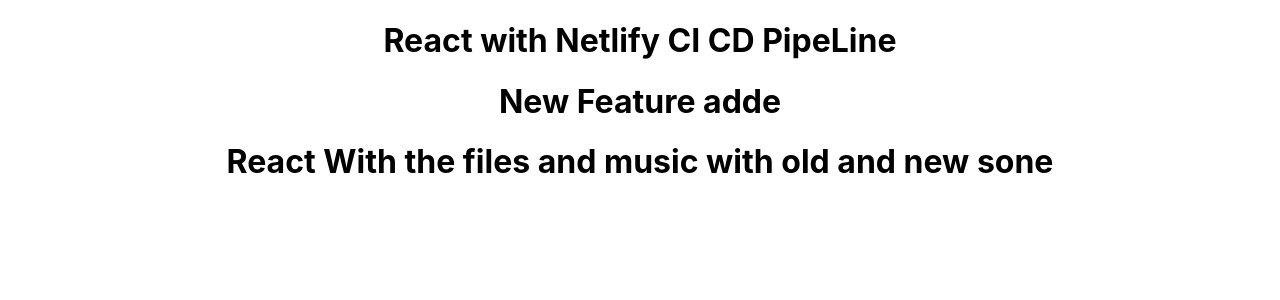
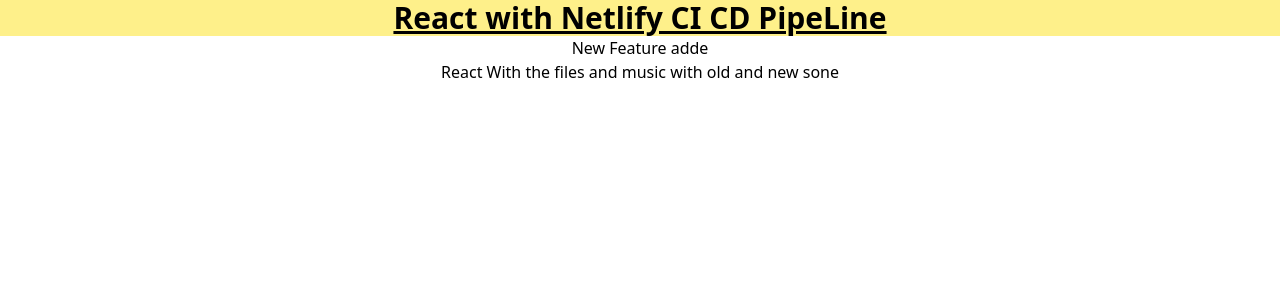
Before and after one commit to Budhabhusha/music-tunes-app, a React (Create React App) app: page / in a window 1280 px wide. Shown: the top 300 px of the page. Built offline with nearby package versions, Linux system fonts and the light colour scheme.

Commit message:
tailwind added

```diff
--- a/package.json
+++ b/package.json
@@ -3,6 +3,7 @@
   "version": "0.1.0",
   "private": true,
   "dependencies": {
+    "@reduxjs/toolkit": "^1.9.5",
     "@testing-library/jest-dom": "^5.16.5",
     "@testing-library/react": "^13.4.0",
     "@testing-library/user-event": "^13.5.0",
@@ -12,7 +13,9 @@
     "@types/react-dom": "^18.2.6",
     "react": "^18.2.0",
     "react-dom": "^18.2.0",
+    "react-redux": "^8.1.1",
     "react-scripts": "5.0.1",
+    "redux": "^4.2.1",
     "typescript": "^4.9.5",
     "web-vitals": "^2.1.4"
   },
@@ -39,5 +42,8 @@
       "last 1 firefox version",
       "last 1 safari version"
     ]
+  },
+  "devDependencies": {
+    "tailwindcss": "^3.3.2"
   }
 }
--- a/src/App.tsx
+++ b/src/App.tsx
@@ -4,7 +4,7 @@
 function App() {
   return (
     <div className="App">
-      <h1>React with Netlify CI CD PipeLine</h1>
+      <h1 className="text-3xl font-bold underline bg-yellow-200">React with Netlify CI CD PipeLine</h1>
       <h1>New Feature adde</h1>
       <h1>React With the files and music with old and new sone</h1>
     </div>
--- a/src/index.css
+++ b/src/index.css
@@ -1,4 +1,8 @@
-body {
+@tailwind base;
+@tailwind components;
+@tailwind utilities;
+
+/* body {
   margin: 0;
   font-family: -apple-system, BlinkMacSystemFont, 'Segoe UI', 'Roboto', 'Oxygen',
     'Ubuntu', 'Cantarell', 'Fira Sans', 'Droid Sans', 'Helvetica Neue',
@@ -10,4 +14,4 @@
 code {
   font-family: source-code-pro, Menlo, Monaco, Consolas, 'Courier New',
     monospace;
-}
+} */
--- /dev/null
+++ b/src/pages/Home/Home.tsx
@@ -0,0 +1,8 @@
+import React from 'react'
+
+const Home = () => {
+  return (
+    <div>Welcom to Home</div>
+  )
+}
+export default Home
--- /dev/null
+++ b/src/pages/Login/Login.tsx
@@ -0,0 +1,9 @@
+import React from 'react'
+
+const Login = () => {
+  return (
+    <div>Welcome to Login</div>
+  )
+}
+
+export default Login
--- /dev/null
+++ b/src/pages/PageNotFound/PageNotFound.tsx
@@ -0,0 +1,8 @@
+import React from 'react'
+
+const PageNotFound = () => {
+  return (
+    <div>PageNotFound</div>
+  )
+}
+export default PageNotFound
--- /dev/null
+++ b/tailwind.config.js
@@ -0,0 +1,10 @@
+/** @type {import('tailwindcss').Config} */
+module.exports = {
+  content: [
+    "./src/**/*.{js,jsx,ts,tsx}",
+  ],
+  theme: {
+    extend: {},
+  },
+  plugins: [],
+}
```
Also changed, not shown: src/pages/Home/style.css (added), src/pages/Login/style.css (added), 1 other file (tests, documents, lock files or other folders).
